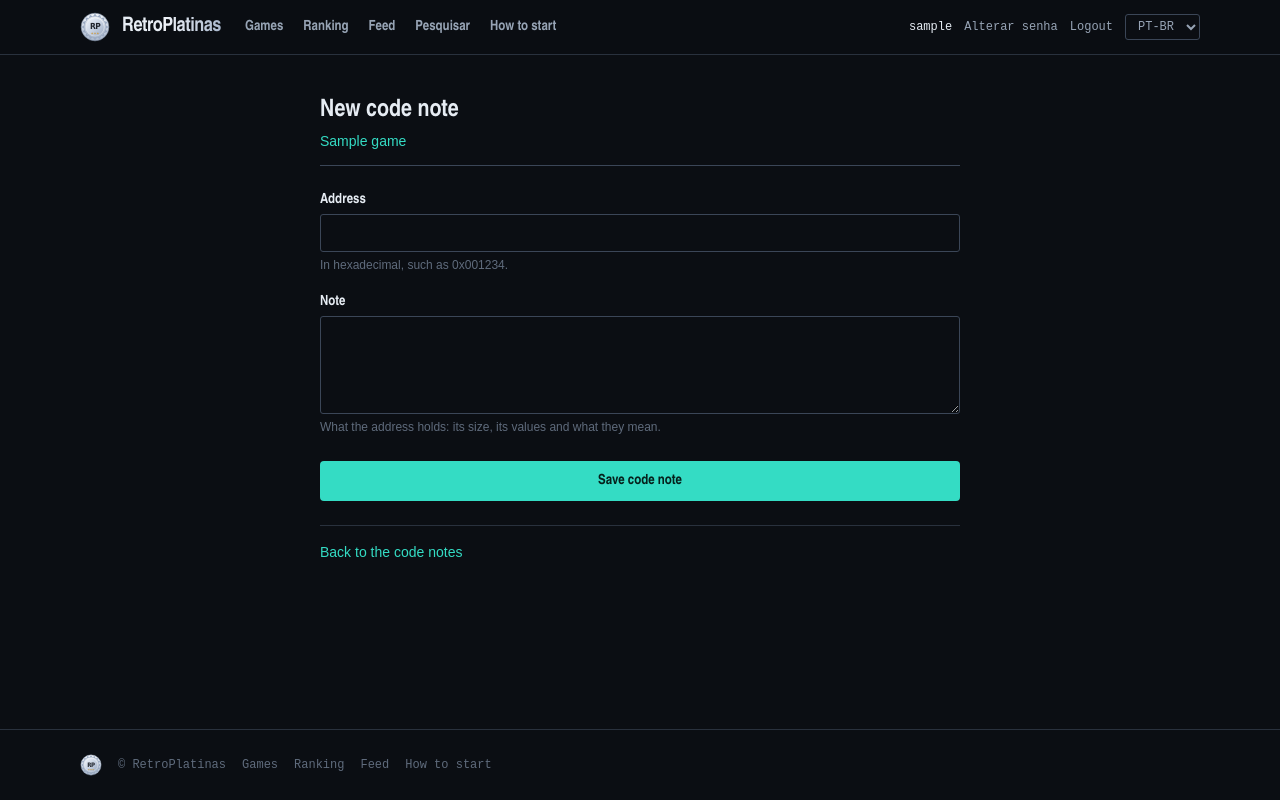
After one commit to Gabriel-TwoBits/RetroPlatinas, a Django app: page /games/1/code-notes/new/ in a window 1280 px wide. The commit adds this page. Run offline with Django 5.2, Linux system fonts and the light colour scheme; a user stored in the database is signed in; tables that the repository leaves empty hold one stand-in row (values such as "Sample post"); style sheets or scripts are compiled from the project's sources.

Commit message:
feat: list, search, add, edit and delete code notes on the site

```diff
--- a/apps/achievements/forms.py
+++ b/apps/achievements/forms.py
@@ -1,6 +1,7 @@
 from django import forms
 from django.utils.translation import gettext_lazy as _
 
+from apps.achievements.code_notes import MAX_CODE_NOTE_ADDRESS, typed_address
 from apps.achievements.editing import settable_statuses
 from apps.achievements.models import (
     ACHIEVEMENT_POINT_VALUES,
@@ -9,6 +10,7 @@ from apps.achievements.models import (
     MAX_BADGE_UPLOAD_BYTES,
     MAX_BADGE_UPLOAD_SIDE_PX,
     Achievement,
+    CodeNote,
     validate_badge_image,
 )
 from apps.achievements.triggers import validate_trigger
@@ -76,3 +78,43 @@ class AchievementForm(forms.ModelForm):
         mem_addr = self.cleaned_data["mem_addr"]
         validate_trigger(mem_addr)
         return mem_addr
+
+
+CODE_NOTE_ROWS = 4
+CODE_NOTE_SEARCH_MAX_LENGTH = 100
+
+
+class CodeNoteSearchForm(forms.Form):
+    q = forms.CharField(required=False, max_length=CODE_NOTE_SEARCH_MAX_LENGTH, label=_("Search"))
+
+
+class CodeNoteForm(forms.Form):
+    """A code note's text, as its author or staff changes it."""
+
+    note = forms.CharField(
+        label=_("Note"),
+        widget=forms.Textarea(attrs={"rows": CODE_NOTE_ROWS}),
+        help_text=_("What the address holds: its size, its values and what they mean."),
+    )
+
+
+class NewCodeNoteForm(CodeNoteForm):
+    """A new code note: `address` cleans to the number the hex text names."""
+
+    address = forms.CharField(
+        label=_("Address"),
+        max_length=CodeNote._meta.get_field("address").max_length,
+        help_text=_("In hexadecimal, such as 0x001234."),
+        widget=forms.TextInput(attrs={"spellcheck": "false", "autocomplete": "off"}),
+    )
+    field_order = ("address", "note")
+
+    def clean_address(self):
+        address = typed_address(self.cleaned_data["address"])
+        if address is None:
+            raise forms.ValidationError(
+                _("Enter a hexadecimal address from 0x0 to 0x%(max)x, such as 0x001234."),
+                params={"max": MAX_CODE_NOTE_ADDRESS},
+            )
+        else:
+            return address
--- a/apps/achievements/urls.py
+++ b/apps/achievements/urls.py
@@ -13,4 +13,16 @@ urlpatterns = [
         views.edit_achievement,
         name="achievement_edit",
     ),
+    path("games/<int:game_id>/code-notes/", views.code_notes, name="code_notes"),
+    path("games/<int:game_id>/code-notes/new/", views.new_code_note, name="code_note_new"),
+    path(
+        "games/<int:game_id>/code-notes/<int:note_id>/edit/",
+        views.edit_code_note,
+        name="code_note_edit",
+    ),
+    path(
+        "games/<int:game_id>/code-notes/<int:note_id>/delete/",
+        views.delete_code_note,
+        name="code_note_delete",
+    ),
 ]
--- a/apps/achievements/views.py
+++ b/apps/achievements/views.py
@@ -2,13 +2,26 @@ from django.contrib import messages
 from django.contrib.auth.decorators import login_required
 from django.core.exceptions import PermissionDenied
 from django.db import transaction
+from django.http import HttpResponseBadRequest
 from django.shortcuts import get_object_or_404, redirect, render
 from django.utils.translation import gettext
-from django.views.decorators.http import require_http_methods
+from django.views.decorators.http import require_http_methods, require_POST, require_safe
 
+from apps.achievements.code_notes import (
+    add_code_note,
+    address_label,
+    rewrite_code_note,
+    search_code_notes,
+    served_address,
+)
 from apps.achievements.editing import achievements_reachable_by, can_edit
-from apps.achievements.forms import AchievementForm
-from apps.achievements.models import Achievement, Badge
+from apps.achievements.forms import (
+    AchievementForm,
+    CodeNoteForm,
+    CodeNoteSearchForm,
+    NewCodeNoteForm,
+)
+from apps.achievements.models import Achievement, Badge, CodeNote
 from apps.achievements.scoring import recalculate_unlocker_points
 from apps.games.models import Game
 from apps.images.catalog import badge_path
@@ -75,3 +88,111 @@ def edit_achievement(request, game_id, achievement_id):
         raise PermissionDenied("Only the author or staff edit an achievement.")
     else:
         return _editor(request, achievement)
+
+
+# --- Code notes ---
+
+
+def _code_note(request, game_id, note_id):
+    """The note `request.user` may change, else 404 for an unknown one and 403 for another's."""
+    note = get_object_or_404(
+        CodeNote.objects.select_related("game", "author", "updated_by"),
+        pk=note_id,
+        game_id=game_id,
+    )
+    if not can_edit(request.user, note.author_id):
+        raise PermissionDenied("Only the author or staff change a code note.")
+    else:
+        return note
+
+
+def _code_note_editor(request, game, form, note=None):
+    return render(
+        request,
+        "achievements/code-note-edit.html",
+        {
+            "form": form,
+            "game": game,
+            "note": note,
+            "address": None if note is None else address_label(note),
+        },
+    )
+
+
+@require_safe
+def code_notes(request, game_id):
+    game = get_object_or_404(Game, pk=game_id)
+    search = CodeNoteSearchForm(request.GET)
+    if not search.is_valid():
+        return HttpResponseBadRequest(gettext("Invalid code note search"))
+    else:
+        query = search.cleaned_data["q"]
+        # TRADEOFF: every matching note on one page; paginate if a game's notes reach thousands.
+        rows = [
+            {
+                "address": served_address(address),
+                "note": note,
+                "editable": can_edit(request.user, note.author_id),
+            }
+            for address, note in search_code_notes(game, query)
+        ]
+        return render(
+            request,
+            "achievements/code-notes.html",
+            {"game": game, "rows": rows, "query": query, "search": search},
+        )
+
+
+@login_required
+@require_http_methods(["GET", "POST"])
+def new_code_note(request, game_id):
+    game = get_object_or_404(Game, pk=game_id)
+    if request.method == "POST":
+        form = NewCodeNoteForm(request.POST)
+    else:
+        form = NewCodeNoteForm()
+
+    if form.is_bound and form.is_valid():
+        note = add_code_note(
+            request.user, game, form.cleaned_data["address"], form.cleaned_data["note"]
+        )
+        if note is None:
+            form.add_error(
+                "address", gettext("This game already has a note at this address: edit it.")
+            )
+            return _code_note_editor(request, game, form)
+        else:
+            messages.success(request, gettext("Code note added."))
+            return redirect("code_notes", game_id=game.pk)
+    else:
+        return _code_note_editor(request, game, form)
+
+
+@login_required
+@require_http_methods(["GET", "POST"])
+def edit_code_note(request, game_id, note_id):
+    note = _code_note(request, game_id, note_id)
+    if request.method == "POST":
+        form = CodeNoteForm(request.POST, initial={"note": note.note})
+    else:
+        form = CodeNoteForm(initial={"note": note.note})
+
+    if form.is_bound and form.is_valid():
+        if form.has_changed():
+            rewrite_code_note(note, request.user, form.cleaned_data["note"])
+        else:
+            # The same text again is no edit: who last changed the note stays as it was.
+            pass
+        messages.success(request, gettext("Code note saved."))
+        return redirect("code_notes", game_id=note.game_id)
+    else:
+        return _code_note_editor(request, note.game, form, note)
+
+
+@login_required
+@require_POST
+def delete_code_note(request, game_id, note_id):
+    note = _code_note(request, game_id, note_id)
+    note.delete()
+    messages.success(request, gettext("Code note deleted."))
+    return redirect("code_notes", game_id=note.game_id)
--- /dev/null
+++ b/templates/achievements/code-note-edit.html
@@ -0,0 +1,53 @@
+{% extends "base.html" %}
+{% load i18n %}
+
+{% block title %}{% if note %}{% trans "Edit code note" %}{% else %}{% trans "New code note" %}{% endif %} — RetroPlatinas{% endblock %}
+
+{% block content %}
+<div class="mx-auto max-w-2xl px-4 py-10">
+  <div class="border-b border-line2 pb-3">
+    <h1 class="font-display text-2xl font-bold text-txt">{% if note %}{% trans "Edit code note" %}{% else %}{% trans "New code note" %}{% endif %}</h1>
+    <a href="{% url 'code_notes' game.pk %}" class="mt-1 inline-block text-sm text-brand">{{ game.title }}</a>
+  </div>
+
+  {% if note %}
+    <dl class="mt-4 font-mono text-xs text-txt-faint">
+      <div class="flex gap-2 border-b border-line py-2">
+        <dt>{% trans "Address" %}</dt>
+        <dd class="font-bold text-brand">{{ address }}</dd>
+      </div>
+      <div class="flex gap-2 border-b border-line py-2">
+        <dt>{% trans "Author" %}</dt>
+        <dd><a href="{% url 'user_detail' note.author.username %}" class="text-brand">{{ note.author.username }}</a></dd>
+      </div>
+      {% if note.updated_by %}
+        <div class="flex gap-2 border-b border-line py-2">
+          <dt>{% trans "Last edited by" %}</dt>
+          <dd><a href="{% url 'user_detail' note.updated_by.username %}" class="text-brand">{{ note.updated_by.username }}</a></dd>
+        </div>
+      {% endif %}
+      <div class="flex gap-2 border-b border-line py-2">
+        <dt>{% trans "Last updated" %}</dt>
+        <dd><time datetime="{{ note.updated_at|date:'c' }}">{{ note.updated_at|date:"SHORT_DATETIME_FORMAT" }}</time></dd>
+      </div>
+    </dl>
+  {% endif %}
+
+  <form method="post" class="rp-form mt-6">
+    {% csrf_token %}
+    {% include "components/form-fields.html" %}
+    <button type="submit" class="mt-2 w-full rounded-tile bg-brand px-4 py-2.5 font-display text-sm font-bold text-brand-ink">{% trans "Save code note" %}</button>
+  </form>
+
+  {% if note %}
+    <form method="post" action="{% url 'code_note_delete' game.pk note.pk %}" class="mt-4">
+      {% csrf_token %}
+      <button type="submit" class="w-full rounded-tile border border-danger px-4 py-2.5 font-display text-sm font-semibold text-danger">{% trans "Delete code note" %}</button>
+    </form>
+  {% endif %}
+
+  <div class="mt-6 border-t border-line pt-4 text-sm text-txt-muted">
+    <a href="{% url 'code_notes' game.pk %}" class="text-brand">{% trans "Back to the code notes" %}</a>
+  </div>
+</div>
+{% endblock %}
```
Also changed, not shown: apps/achievements/code_notes.py (+56 -0 lines), apps/achievements/test_code_notes.py (added, +344 -0 lines), templates/achievements/code-notes.html (added, +58 -0 lines), templates/games/detail.html (+6 -3 lines), README.md, locale/en/LC_MESSAGES/django.po, locale/pt_BR/LC_MESSAGES/django.po.
